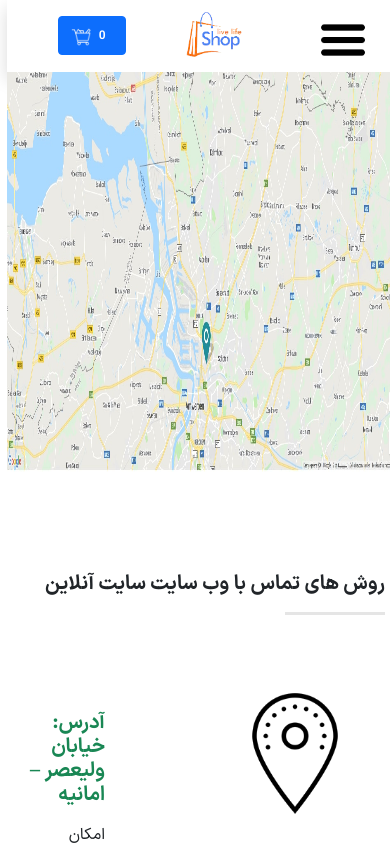
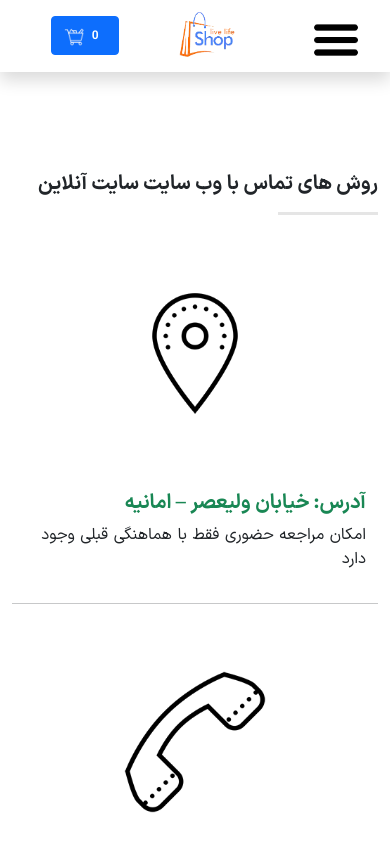
Before and after one commit to Gartleypattern/shopping-website, a React (Create React App) app: page /contact in a window 390 px wide. Shown: the top 845 px of the page. Built offline with nearby package versions, Linux system fonts and the light colour scheme.

Commit message:
responsive about and contact page

```diff
--- a/src/App.scss
+++ b/src/App.scss
@@ -60,4 +60,7 @@ h1 {
         border-radius: 0px 0px 7px 7px !important;
         padding-bottom: 20px;
     }
+    .side-img{
+        text-align: center !important;
+    }
   }
--- a/src/components/box/sideImage.js
+++ b/src/components/box/sideImage.js
@@ -1,13 +1,15 @@
 export const SideImage = ({src, title, text}) =>{
     return(
-        <div>
-            <div className='d-flex mt-5'>
+        <div className='container'>
+            <div className='row mt-5'>
+                <div className='col-xl-2 side-img'>
                     <img src={src} style={{width:'180px',height:'180px'}} alt='' />
-                    <div className='d-flex flex-column mt-5' style={{marginRight:'100px'}}>
-                        <h5 className='text-success' style={{fontWeight:'bold'}}>{title}</h5>
-                        <p className='mt-2'>{text}</p>
-                    </div>
                 </div>
+                <div className='col-xl-10 mt-5'>
+                    <h5 className='text-success' style={{fontWeight:'bold'}}>{title}</h5>
+                    <p className='mt-2'>{text}</p>
+                </div>
+            </div>
         </div>
     );
 };
--- a/src/components/pages/about.js
+++ b/src/components/pages/about.js
@@ -62,7 +62,7 @@ export const About= ()=> {
             <div className='container-fluid' style={{background:'#FAFAFA'}}>
                 <div className='container'>
                     <div className='row'>
-                        <div className='col text-center' style={{margin:'80px 0px'}}>
+                        <div className='col-xl-6 text-center' style={{margin:'80px 0px'}}>
                             <img src='img/phone.png' style={{width:'80px'}} alt='' />
                             <div className='mt-4' style={{textAlign:'justify',lineHeight:'1'}}>
                                 <p>لطفا در صورت داشتن هرگونه پیشنهاد همکاری با ما تماس بگیرید. ما می‌دانیم که همواره در راه</p>
@@ -70,7 +70,7 @@ export const About= ()=> {
                                 <p> برخی از ایده‌های کنونی وب‌سایت مدیر سبز، نتیجه اعمال نظرات بازدیدکنندگان بوده است.</p>
                             </div>
                         </div>
-                        <div className='col text-center' style={{margin:'80px 0px', borderRight:'1px solid #F1F1F1'}}>
+                        <div className='col-xl-6 text-center' style={{margin:'80px 0px', borderRight:'1px solid #F1F1F1'}}>
                             <p>اگر پیشنهادی دارید، با ما تماس بگیرید.</p>
                             <div style={{lineHeight:'1'}}>
                                 <p className='mt-5'><strong>ایمیل : </strong>iman@yahoo.com</p>
--- a/src/components/pages/contact.js
+++ b/src/components/pages/contact.js
@@ -8,7 +8,13 @@ export const Contact = () =>{
     return(
         <div>
             <Header />
-            <img src='img/map.jpg' style={{width:'100%', height:'400px'}} alt='' />
+            <img
+                className='d-none d-sm-block'
+                src='img/map.jpg'
+                style={{width:'100%', height:'400px'}}
+                alt=''
+
+            />
             <div className='container' style={{marginTop:'100px'}}>
                 <h5 className='mt-5' style={{fontWeight:'bold'}}>روش های تماس با وب سایت سایت آنلاین</h5>
                 <RightDivider
```
